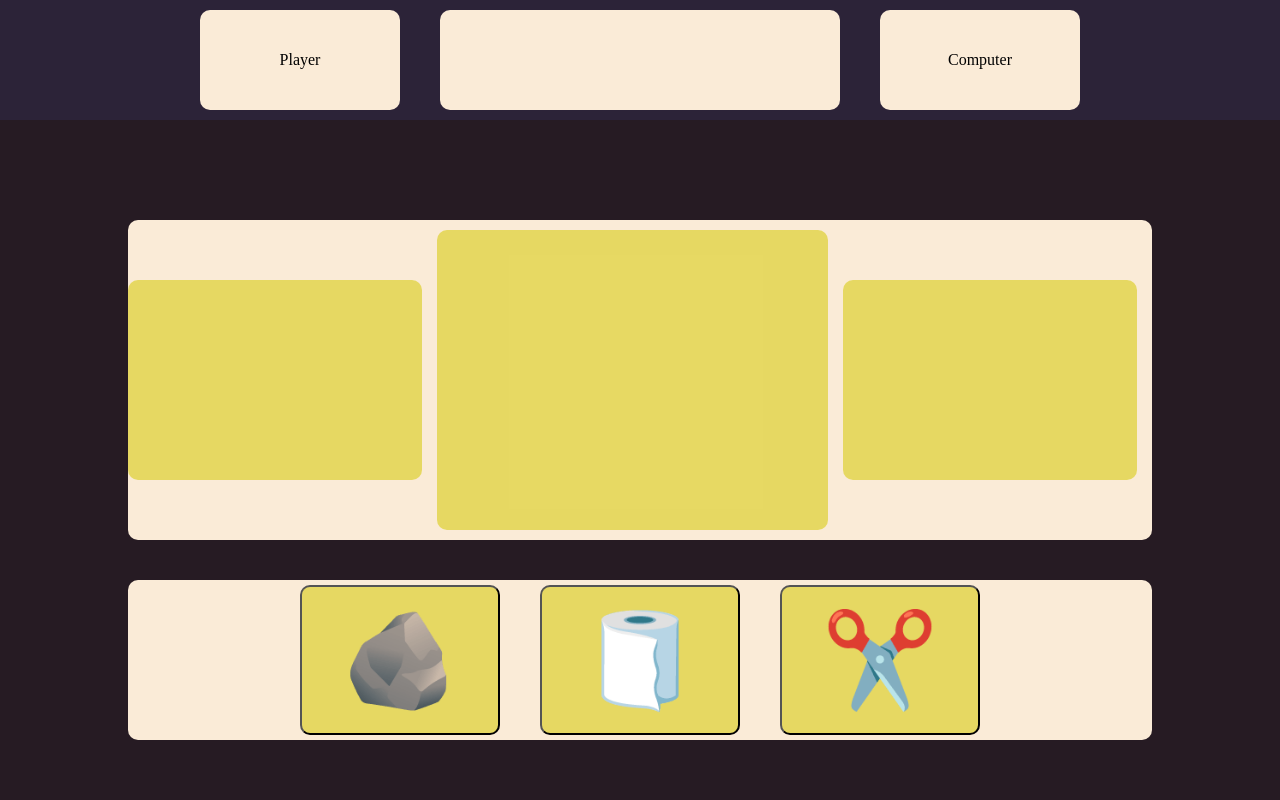
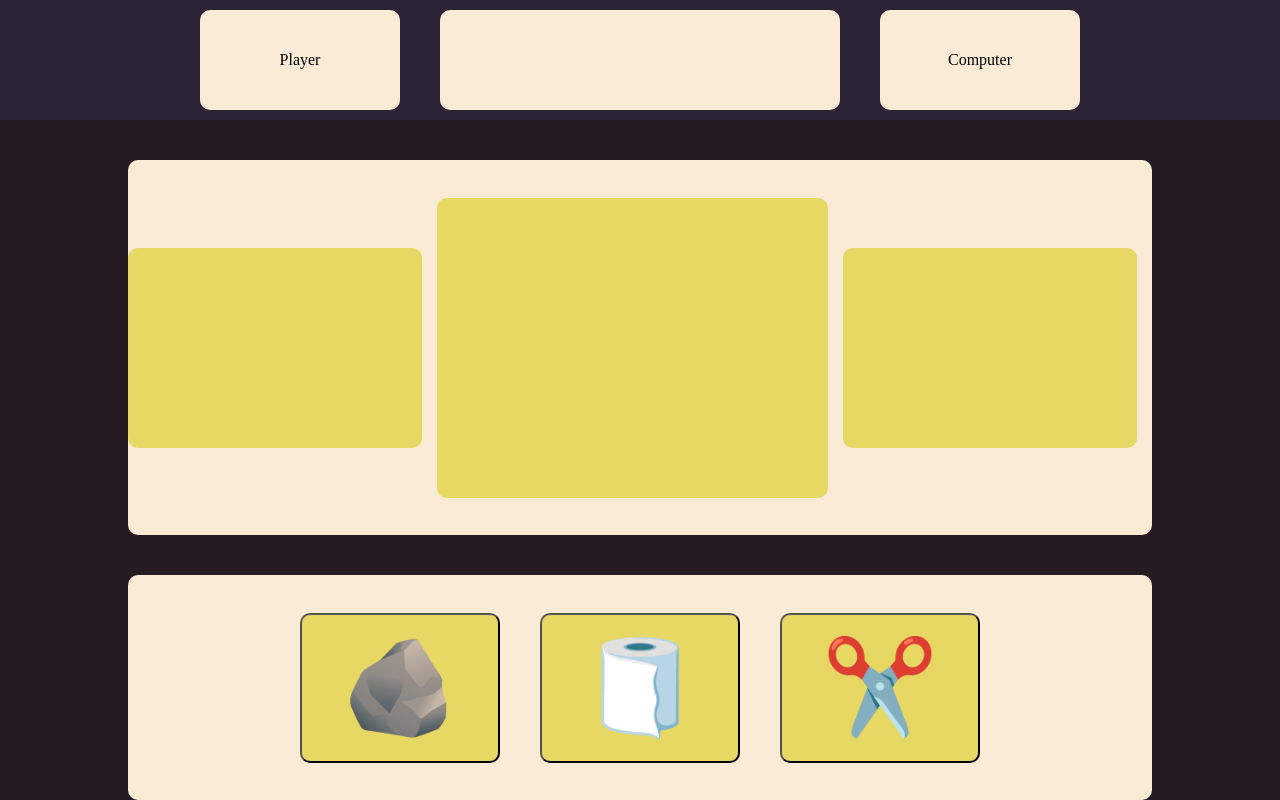
Before and after one commit to Zanned-Amir/Rock-Paper-Scissors-, a plain HTML site: page index.html in a window 1280 px wide. Drawn offline with Linux system fonts and the light colour scheme; a web font is replaced by a local one.

Commit message:
change size of container and upper-container and fix emoji display

```diff
--- a/index.html
+++ b/index.html
@@ -24,7 +24,7 @@
         </div>
     </div>
     <div class="container">
-        <button class="box" id="b1"><span class="larger">🪨</span></button>
+        <button class="box" id="b1"><span class="larger">&#129704</span></button>
         <button class="box" id="b2"><span class="larger">🧻</span></button>
         <button class="box" id="b3"><span class="larger">✂️</span></button>
     </div>
--- a/javascript.js
+++ b/javascript.js
@@ -1,5 +1,5 @@
 const choice = ["rock", "paper", "scissors"];
-const emoji =["🪨","🧻","✂️"];
+const emoji =["&#129704;","🧻","✂️"];
 let roundsPlayed = 0;
 let playerWins = 0;
 let computerWins = 0;
--- a/style.css
+++ b/style.css
@@ -47,7 +47,7 @@ body {
   background-color: antiquewhite;
   border-radius: 10px;
   width: 80%;
-  height: 40vh;
+  height: 50vh;
   margin-top: 20vh;
   justify-content: center;
   align-items: center;
@@ -60,7 +60,7 @@ body {
   background-color: antiquewhite;
   border-radius: 10px;
   width: 80%;
-  height: 20vh;
+  height: 30vh;
   margin-top: 5vh;
 }
 
```
